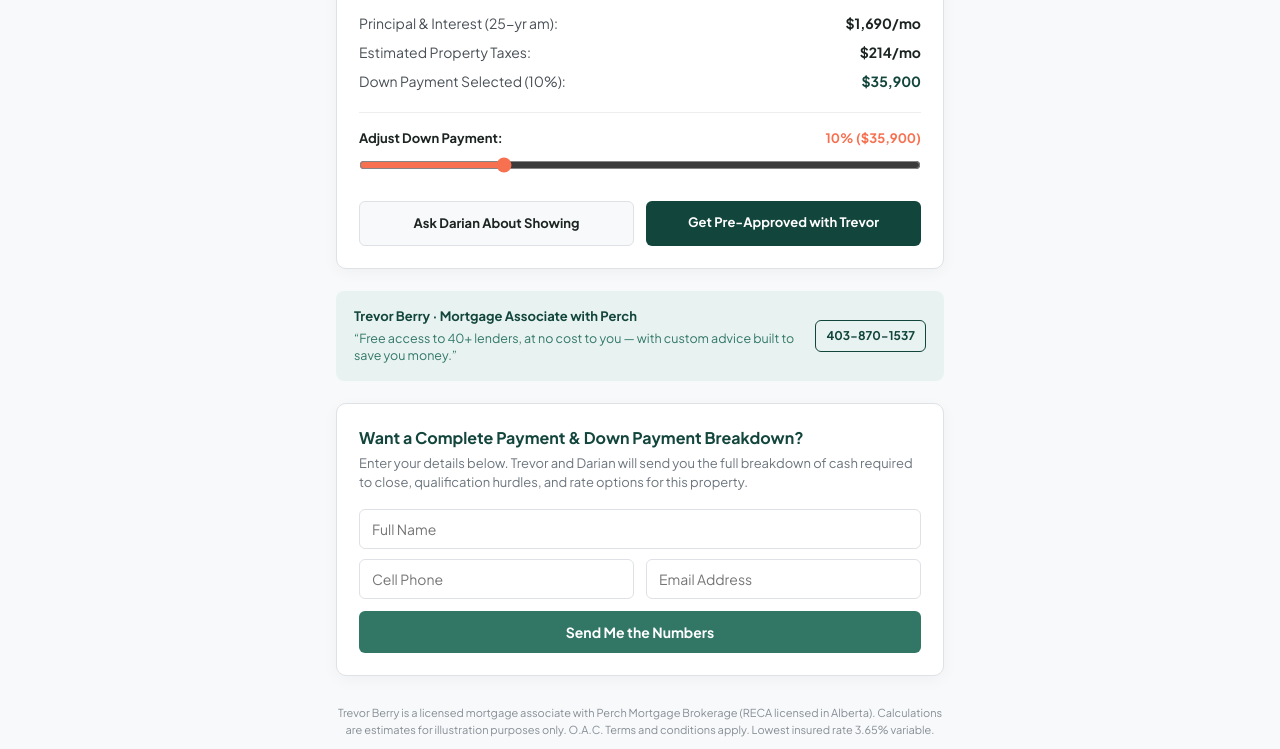
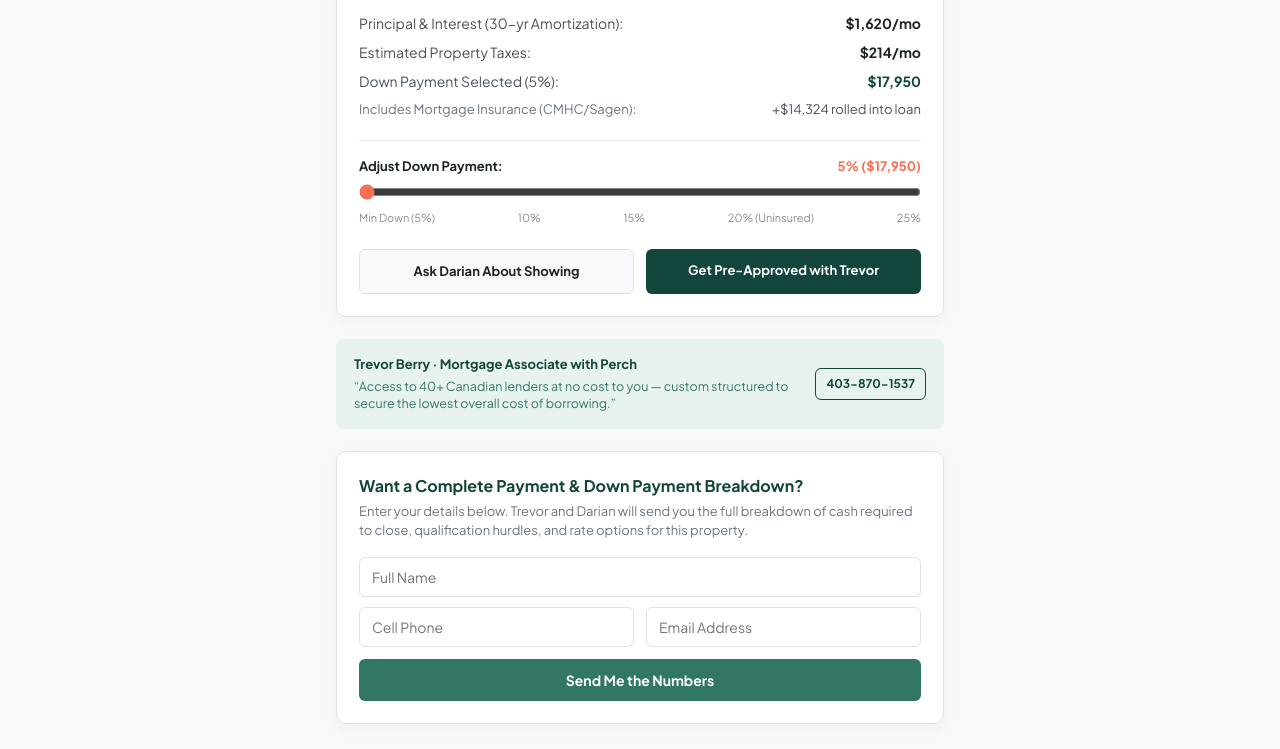
Before and after one commit to tberry-source/trevormortgages-site, a plain HTML site: page index.html in a window 1280 px wide. Shown: the part 424-1173 px from the top of the page. Drawn offline with Linux system fonts and the light colour scheme.

Commit message:
Update index.html

```diff
--- a/index.html
+++ b/index.html
@@ -189,34 +189,45 @@
         <div>
           <span style="font-size: 12px; text-transform: uppercase; color: var(--text-muted); font-weight: 600; letter-spacing: 0.5px;">Estimated Monthly Cost</span>
           <div style="font-size: 34px; font-weight: 800; color: var(--perch-dark-green); margin-top: 2px;">
-            $<span id="totalMonthlyDisplay">1,905</span><span style="font-size: 14px; font-weight: 500; color: var(--text-muted);">/mo</span>
+            $<span id="totalMonthlyDisplay">1,834</span><span style="font-size: 14px; font-weight: 500; color: var(--text-muted);">/mo</span>
           </div>
         </div>
         <div style="text-align: right;">
           <div class="rate-badge">3.65% Variable</div>
-          <div style="font-size: 11px; color: var(--text-muted); margin-top: 4px;">Lowest Insured Rate*</div>
+          <div style="font-size: 11px; color: var(--text-muted); margin-top: 4px;">30-Yr AM · Lowest Insured*</div>
         </div>
       </div>
 
       <div style="margin-top: 16px; display: flex; justify-content: space-between; font-size: 14px; color: #495057;">
-        <span>Principal & Interest (25-yr am):</span>
-        <strong style="color: var(--text-dark);">$<span id="piPaymentDisplay">1,691</span>/mo</strong>
+        <span>Principal & Interest (30-yr Amortization):</span>
+        <strong style="color: var(--text-dark);">$<span id="piPaymentDisplay">1,620</span>/mo</strong>
       </div>
       <div style="margin-top: 8px; display: flex; justify-content: space-between; font-size: 14px; color: #495057;">
         <span>Estimated Property Taxes:</span>
         <strong style="color: var(--text-dark);">$<span id="taxDisplay">214</span>/mo</strong>
       </div>
       <div style="margin-top: 8px; display: flex; justify-content: space-between; font-size: 14px; color: #495057;">
-        <span>Down Payment Selected (<span id="dpPercentLabel">10</span>%):</span>
-        <strong style="color: var(--perch-dark-green);">$<span id="dpDollarsDisplay">35,900</span></strong>
+        <span>Down Payment Selected (<span id="dpPercentLabel">5</span>%):</span>
+        <strong style="color: var(--perch-dark-green);">$<span id="dpDollarsDisplay">17,950</span></strong>
+      </div>
+      <div style="margin-top: 8px; display: flex; justify-content: space-between; font-size: 13px; color: #6C757D;">
+        <span>Includes Mortgage Insurance (CMHC/Sagen):</span>
+        <span style="color: #495057;" id="insuranceDisplay">+$14,324 rolled into loan</span>
       </div>
 
       <div style="margin-top: 20px; padding-top: 16px; border-top: 1px solid #EEE;">
         <div style="display: flex; justify-content: space-between; font-size: 13px; font-weight: 700;">
           <span>Adjust Down Payment:</span>
-          <span style="color: var(--perch-orange);" id="sliderValueText">10% ($35,900)</span>
+          <span style="color: var(--perch-orange);" id="sliderValueText">5% ($17,950)</span>
         </div>
-        <input id="dpSlider" type="range" min="5" max="25" step="5" value="10" style="width: 100%; margin-top: 8px; accent-color: var(--perch-orange); cursor: pointer;" oninput="recalculate()" />
+        <input id="dpSlider" type="range" min="5" max="25" step="5" value="5" style="width: 100%; margin-top: 8px; accent-color: var(--perch-orange); cursor: pointer;" oninput="recalculate()" />
+        <div style="display: flex; justify-content: space-between; font-size: 11px; color: #868E96; margin-top: 4px;">
+          <span>Min Down (5%)</span>
+          <span>10%</span>
+          <span>15%</span>
+          <span>20% (Uninsured)</span>
+          <span>25%</span>
+        </div>
       </div>
 
       <div class="grid-2" style="margin-top: 22px; margin-bottom: 0;">
@@ -233,7 +244,7 @@
       <div style="flex: 1;">
         <div style="font-size: 13px; font-weight: 700; color: var(--perch-dark-green);">Trevor Berry · Mortgage Associate with Perch</div>
         <div style="font-size: 12.5px; color: var(--perch-light-green); margin-top: 3px; line-height: 1.4;">
-          “Free access to 40+ lenders, at no cost to you — with custom advice built to save you money.”
+          “Access to 40+ Canadian lenders at no cost to you — custom structured to secure the lowest overall cost of borrowing.”
         </div>
       </div>
       <a href="tel:4038701537" style="font-size: 12px; font-weight: 700; color: var(--perch-dark-green); text-decoration: none; border: 1px solid var(--perch-dark-green); padding: 6px 10px; border-radius: 6px; white-space: nowrap;">
@@ -274,7 +285,7 @@
 
     <footer style="margin-top: 28px; text-align: center; font-size: 11px; color: #868E96; line-height: 1.6;">
       Trevor Berry is a licensed mortgage associate with Perch Mortgage Brokerage (RECA licensed in Alberta).
-      Calculations are estimates for illustration purposes only. O.A.C. Terms and conditions apply. Lowest insured rate 3.65% variable.
+      Calculations are estimates for illustration purposes only. O.A.C. Lowest insured rate 3.65% 5-yr variable on 30-year amortization for eligible purchasers. Mortgage default insurance included.
     </footer>
   </div>
 
@@ -288,6 +299,15 @@
     let customPrice = 550000;
     let customTaxes = 3200;
     const rate = 3.65;
+    const amortizationYears = 30;
+
+    function getMinimumDownPayment(price) {
+      if (price <= 500000) {
+        return Math.round(price * 0.05);
+      } else {
+        return Math.round((500000 * 0.05) + ((price - 500000) * 0.10));
+      }
+    }
 
     function switchTab(tab) {
       currentMode = tab;
@@ -316,18 +336,35 @@
       const taxes = currentMode === 'listings' ? listings[activeListingKey].taxes : customTaxes;
       const address = currentMode === 'listings' ? listings[activeListingKey].address : 'Calgary Property';
 
-      const dpPercent = Number(document.getElementById('dpSlider').value);
-      const dpDollars = Math.round(price * (dpPercent / 100));
+      const minDp = getMinimumDownPayment(price);
+      const minDpPercent = Math.round((minDp / price) * 100);
+
+      const slider = document.getElementById('dpSlider');
+      let dpPercent = Number(slider.value);
+
+      let dpDollars = Math.round(price * (dpPercent / 100));
+      let labelText = `${dpPercent}%`;
+
+      if (dpDollars < minDp) {
+        dpDollars = minDp;
+        dpPercent = minDpPercent;
+        labelText = `Min Insured (${dpPercent}%)`;
+      }
+
       const ltv = ((price - dpDollars) / price) * 100;
 
+      // CMHC/Sagen default insurance + 0.20% surcharge for 30-yr insured AM
       let cmhcRate = 0;
-      if (ltv > 90) cmhcRate = 0.04;
-      else if (ltv > 85) cmhcRate = 0.031;
-      else if (ltv > 80) cmhcRate = 0.028;
+      if (ltv > 90) cmhcRate = 0.042;
+      else if (ltv > 85) cmhcRate = 0.033;
+      else if (ltv > 80) cmhcRate = 0.030;
+      else cmhcRate = 0.00;
 
-      const totalLoan = (price - dpDollars) * (1 + cmhcRate);
+      const insuranceAmount = Math.round((price - dpDollars) * cmhcRate);
+      const totalLoan = (price - dpDollars) + insuranceAmount;
+
       const monthlyRate = Math.pow(Math.pow(1 + (rate / 100) / 2, 2), 1 / 12) - 1;
-      const n = 25 * 12;
+      const n = amortizationYears * 12;
       const monthlyPI = Math.round((totalLoan * (monthlyRate * Math.pow(1 + monthlyRate, n))) / (Math.pow(1 + monthlyRate, n) - 1));
       const monthlyTax = Math.round(taxes / 12);
       const totalCost = monthlyPI + monthlyTax;
@@ -337,7 +374,13 @@
       document.getElementById('taxDisplay').innerText = monthlyTax.toLocaleString();
       document.getElementById('dpPercentLabel').innerText = dpPercent;
       document.getElementById('dpDollarsDisplay').innerText = dpDollars.toLocaleString();
-      document.getElementById('sliderValueText').innerText = `${dpPercent}% ($${dpDollars.toLocaleString()})`;
+      document.getElementById('sliderValueText').innerText = `${labelText} ($${dpDollars.toLocaleString()})`;
+
+      if (insuranceAmount > 0) {
+        document.getElementById('insuranceDisplay').innerText = `+$${insuranceAmount.toLocaleString()} rolled into loan`;
+      } else {
+        document.getElementById('insuranceDisplay').innerText = `$0 (20%+ Conventional)`;
+      }
 
       document.getElementById('smsDarianBtn').href = `sms:5878880024?body=Hi Darian, I have a question about ${encodeURIComponent(address)}`;
     }
```
